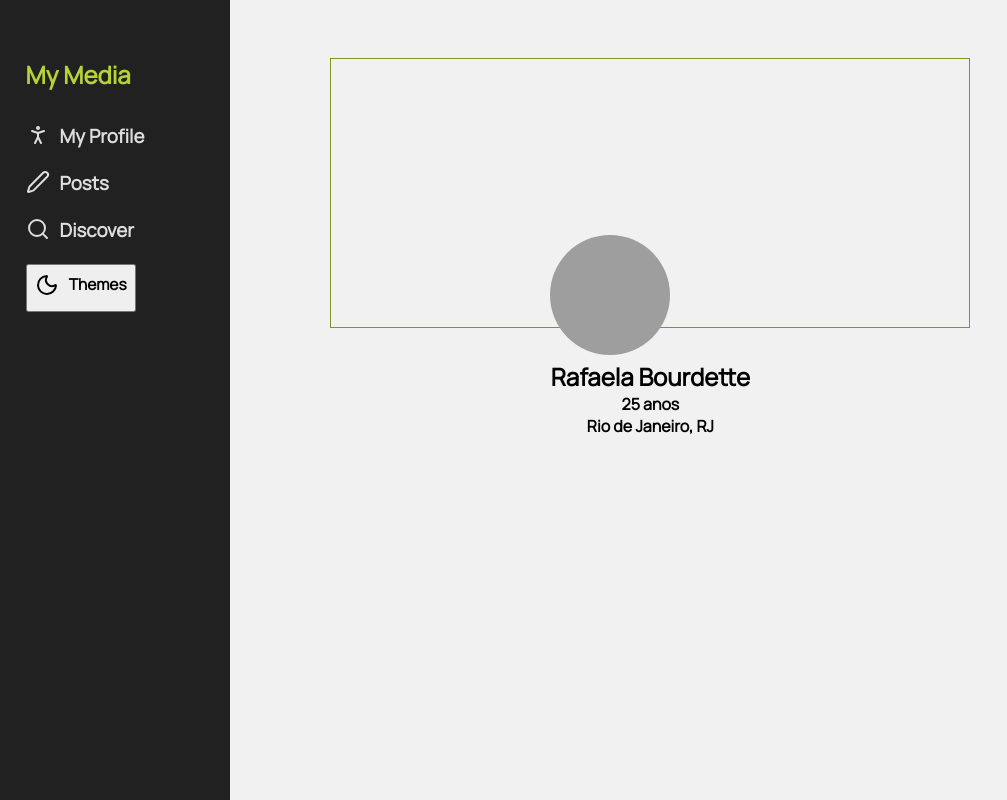
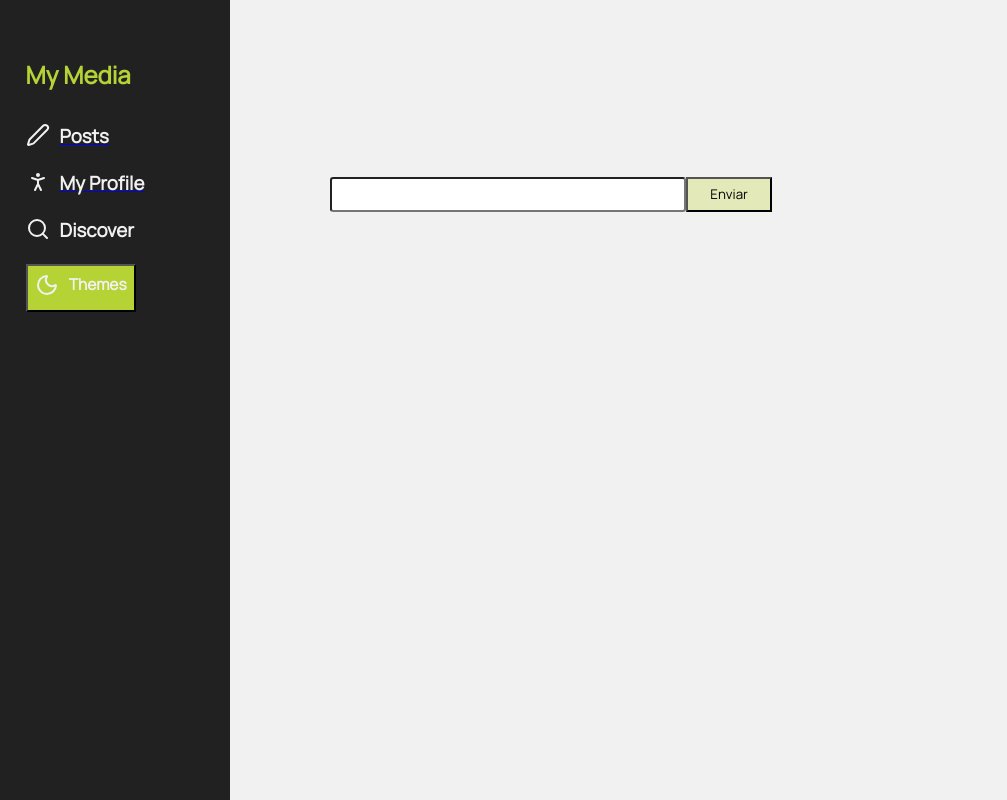
Before and after one commit to rafaelabou1999/mynotebook-despesas, a React (Vite) app: page / in a window 1280 px wide. Shown: the whole page, without its empty margins (0-1007 px from the left). Built offline with nearby package versions, Linux system fonts and the light colour scheme; grey boxes are pictures that could not be loaded.

Commit message:
:sparkles: Adding routes and context

```diff
--- a/package.json
+++ b/package.json
@@ -12,7 +12,8 @@
   "dependencies": {
     "lucide-react": "^0.517.0",
     "react": "^19.1.0",
-    "react-dom": "^19.1.0"
+    "react-dom": "^19.1.0",
+    "react-router-dom": "^7.6.2"
   },
   "devDependencies": {
     "@eslint/js": "^9.25.0",
--- a/src/App.tsx
+++ b/src/App.tsx
@@ -1,13 +1,21 @@
+
+import { BrowserRouter, Routes, Route } from 'react-router-dom';
 
 import './styles/root/index.css';
 import './styles/App.css'
 
 import { Profile } from './pages/Profile';
+import { Homepage } from './pages/Homepage';
 
 function App() {
   return (
     <>
-      <Profile/>
+      <BrowserRouter>
+        <Routes>
+          <Route path="/" element={<Homepage/>}/>
+          <Route path="/profile" element={<Profile/>}/>
+        </Routes>
+      </BrowserRouter>
     </>
   )
 }
--- a/src/components/Header/index.tsx
+++ b/src/components/Header/index.tsx
@@ -5,6 +5,7 @@ import '../../styles/root/index.css'
 import styles from './styles.module.css';
 import { MoonIcon, PenIcon, PersonStandingIcon, Search, SunIcon } from 'lucide-react';
 import { useEffect, useState, type ReactNode } from 'react';
+import { Link } from 'react-router-dom';
 
 type ThemeProps = 'dark' | 'light';
 
@@ -34,17 +35,22 @@ export function Header() {
             </section>
 
             <section>
-                <HeaderTitle title="My Profile">
-                    <PersonStandingIcon/>
-                </HeaderTitle>
+                <nav>
+                    <Link to="/">
+                        <HeaderTitle title="Posts">
+                            <PenIcon/>
+                        </HeaderTitle>
+                    </Link>
+                    <Link to="/profile">
+                        <HeaderTitle title="My Profile">
+                          <PersonStandingIcon/>
+                        </HeaderTitle>
+                    </Link>
+                    <HeaderTitle title="Discover">
+                        <Search/>
+                    </HeaderTitle>
+                </nav>
 
-                <HeaderTitle title="Posts">
-                    <PenIcon/>
-                </HeaderTitle>
-
-                <HeaderTitle title="Discover">
-                    <Search/>
-                </HeaderTitle>
             </section>
             <section>
                 <button className={styles.btnTheme} onClick={handleThemeChange}>
--- a/src/components/Header/styles.module.css
+++ b/src/components/Header/styles.module.css
@@ -20,4 +20,6 @@
 
 .btnTheme{
     padding:4% 4% 0 4%;
+    color: red;
+    background-color: var(--solid-primary);
 }
--- a/src/components/HeaderTitle/styles.module.css
+++ b/src/components/HeaderTitle/styles.module.css
@@ -4,6 +4,7 @@
     align-items: center;
     gap: 10px;
     margin-bottom: 10%;
+    color: var(--bg-solid);
 }
 
 .title{
--- /dev/null
+++ b/src/components/InputPost/index.tsx
@@ -0,0 +1,26 @@
+import { createContext, useState } from 'react';
+import '../../styles/root/index.css'
+import styles from './styles.module.css';
+import { Posts } from '../Posts';
+
+export const MyContext = createContext<string>('');
+
+export function InputPost() {
+    const [inputValue, setInputValue] = useState<string>('');
+
+    function handleValueChange(e){
+      setInputValue(e.target.value);
+    }
+
+
+    return (
+        <div className={styles.container}>
+          <input className={styles.input} type="text" name="post" value={inputValue} onChange={handleValueChange}/>
+          <input className={styles.btnInput} type="button" value="Enviar"/>
+
+          <MyContext.Provider value={inputValue}>
+            <Posts/>
+          </MyContext.Provider>
+        </div>
+    );
+}
--- /dev/null
+++ b/src/components/Posts/index.tsx
@@ -0,0 +1,12 @@
+import { useContext } from "react";
+import { MyContext } from "../InputPost";
+
+export function Posts() {
+    const contextValue = useContext(MyContext);
+
+    return (
+        <div>
+            {contextValue}
+        </div>
+    )
+}
--- /dev/null
+++ b/src/pages/Homepage/index.tsx
@@ -0,0 +1,13 @@
+//import styles from './styles.module.css';
+
+import { InputPost } from "../../components/InputPost";
+import { Main } from "../../templates/Main";
+
+
+export function Homepage() {
+    return (
+        <Main>
+           <InputPost/>
+        </Main>
+    )
+}
--- /dev/null
+++ b/src/pages/Homepage/styles.module.css
@@ -0,0 +1,31 @@
+.container{
+    margin-top:9%;
+    position: relative;
+}
+
+.banner {
+    width:50vw;
+    height:270px;
+    object-fit:cover;
+    filter: brightness(70%);
+    border: 1px solid var(--solid-primary);
+}
+
+.profile img {
+    position: absolute;
+    bottom:-10%;
+    right:37.5%;
+    transform: translateX(-50%);
+    width: 120px;
+    height: 120px;
+    border-radius: 50%;
+    object-fit: cover;
+}
+
+.username{
+    margin-top: 5%;
+}
+
+.username {
+    text-align: center;
+}
```
Also changed, not shown: src/components/Post/index.tsx (deleted, +0 -11 lines), src/components/InputPost/styles.module.css (renamed from src/components/Post/styles.module.css), 1 other file (tests, documents, lock files or other folders).
